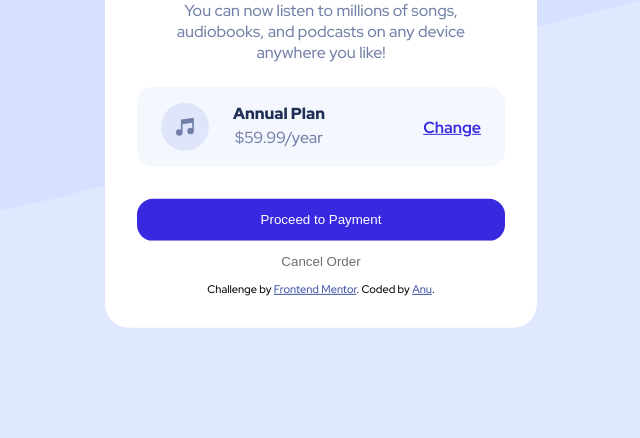
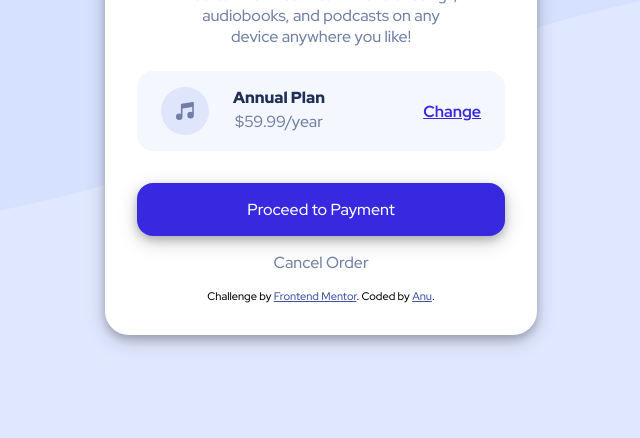
Before and after one commit to anu-codes/subscription-order-summary-card, a plain HTML site: page index.html in a window 1280 px wide. Shown: the part 426-864 px from the top of the page, without its empty margins (319-959 px from the left). Drawn offline with Linux system fonts and the light colour scheme.

Commit message:
basic design complete

```diff
--- a/index.html
+++ b/index.html
@@ -14,19 +14,22 @@
     <title>Order summary</title>
   </head>
   <body>
+    <main>
       <div class="card">
-      <div class="card-img">
-        <img id="head" src="./images/illustration-hero.svg" />
-      </div>
+        <figure>
+          <img id="hero" class="card-img" src="./images/illustration-hero.svg" alt="" aria-hidden="true"/>
+        </figure>
+
         <div class="card-content">
-        <h1>Order Summary</h1>
+          <h1 id="title">Order Summary</h1>
 
-        <p>
+          <p id="description">
             You can now listen to millions of songs, audiobooks, and podcasts on
             any device anywhere you like!
           </p>
 
           <div class="plan-container">
+
             <div class="plan-container-left">
               <img
                 id="music-icon"
@@ -34,27 +37,29 @@
                 alt=""
                 aria-hidden="true"
               />
-            <div>
+              <span>
                 <h2>Annual Plan</h2>
                 <p>$59.99/year</p>
-            </div>
+              </span>
             </div>
 
             <div class="plan-container-right">
               <a id="change" href="#">Change</a>
             </div>
+
           </div>
 
-        <button id="payment">Proceed to Payment</button>
-        <button id="order-cancel">Cancel Order</button>
+          <a id="payment-btn" href="#">Proceed to Payment</a>
+          <a id="cancel-btn" href="#">Cancel Order</a>
 
           <div class="attribution">
-          Challenge by
-          <a href="https://www.frontendmentor.io?ref=challenge" target="_blank">
+            Challenge by <a href="https://www.frontendmentor.io?ref=challenge" target="_blank">
               Frontend Mentor</a>. Coded by
             <a href="https://github.com/anu-codes/order-summary-component-main">Anu</a>.
           </div>
         </div>
       </div>
+    </main>
+
   </body>
 </html>
--- a/style.css
+++ b/style.css
@@ -1,107 +1,132 @@
-@import url('https://fonts.googleapis.com/css2?family=Red+Hat+Display:wght@500;700;900&display=swap');
+@import url("https://fonts.googleapis.com/css2?family=Red+Hat+Display:wght@500;700;900&display=swap");
 
-*{
+:root{
+
+--pale-blue: hsl(225, 100%, 94%);
+--bright-blue: hsl(245, 75%, 52%);
+
+--very-pale-blue: hsl(225, 100%, 98%);
+--desaturated-blue: hsl(224, 23%, 55%);
+--dark-blue: hsl(223, 47%, 23%);
+}
+
+* {
   margin: 0;
   padding: 0;
   box-sizing: border-box;
 }
 
-
 body {
   background-image: url("./images/pattern-background-mobile.svg");
-    background-color: hsl(225, 100%, 94%);
+  background-color: var(--pale-blue);
   background-repeat: no-repeat;
   background-size: contain;
   min-height: 100vh;
-    font-family: 'Red Hat Display', sans-serif;
+  font-family: "Red Hat Display", sans-serif;
   font-size: 16px;
-    position: relative;
-    margin: 2em 0em 2em 0em;
+  margin: 2rem 1.5rem 2rem 1.5rem;
+  display: flex;
+  justify-content: center;
+  align-items: center;
+}
+
+
+main{
+  max-width: 27em;
+  margin: 0 auto;
 }
 
 div.card {
   background-color: rgb(255, 255, 255);
-    max-width: 27em;
-    border-radius: 1.5em;
-    overflow:hidden;
-    position: absolute;
-    left: 50%;
-    top:50%;
-    transform: translate(-50%,-50%);
+  border-radius: 1.5rem;
+  box-shadow: 0 4px 8px 0 rgba(0, 0, 0, 0.2), 0 6px 20px 0 rgba(0, 0, 0, 0.19);
+  overflow: hidden;
 }
 
-.card-content{
-    padding: 2em;
+img[id="hero"]{
+  width: 100%;
+  height: auto;
+}
+
+.card-content {
+  padding: 2rem;
   text-align: center;
 }
 
-
-div.card-content > h1{
-    color: hsl(223, 47%, 23%);
+.card-content > h1 {
+  color: var(--dark-blue);
   font-weight: 900;
-    margin-bottom: 0.5em;
-
+  margin-bottom: 1rem;
 }
 
-div.card-content > p {
-    margin: 0.5em 2em 1.5em 2em;
-    color: hsl(224, 23%, 55%);
+.card-content > p {
+  margin: 0.5rem 2.5rem 1.5rem 2.5rem;
+  color: var(--desaturated-blue);
 }
 
-div.plan-container{
+.plan-container {
   display: flex;
-    justify-content:space-between;
-    background-color: hsl(225, 100%, 98%);
-    border-radius: 1em;
-    padding: 1em 1.5em 1em 1.5em;
+  justify-content: space-between;
+  background-color: var(--very-pale-blue);
+  border-radius: 1rem;
+  padding: 1rem 1.5rem 1rem 1.5rem;
   align-items: center;
-    margin-bottom: 2em;
-
+  margin-bottom: 2rem;
 }
 
-div.plan-container-left{
+.plan-container-left {
   display: flex;
   justify-content: space-between;
 }
 
-div.plan-container-left > div{
-    margin-left:1.5em;
-    color: hsl(224, 23%, 55%);
+.plan-container-left > span {
+  margin-left: 1.5em;
+  color: var(--desaturated-blue);
 }
 
-h2{
+h2 {
   font-size: 1em;
   font-weight: 900;
-    color: hsl(223, 47%, 23%);
-    margin-bottom: 0.2em;
+  color: var(--dark-blue);
+  margin-bottom: 0.2rem;
 }
 
-div.plan-container-right a{
+.plan-container-right a {
   font-weight: 700;
-    color: hsl(245, 75%, 52%);
+  color: var(--bright-blue);
 }
 
-
-
-button{
-    width: 100%;
-    padding: 1em;
-    border-radius: 1.2em;
+.plan-container-right a:hover{
+  text-decoration: none;
+  opacity: 0.7;
 }
 
-button[id="payment"]{
-    background-color: hsl(245, 75%, 52%);
-    border-radius: 1.2em;
-    color:rgb(255, 255, 255);
+a[id="payment-btn"] {
+  display: block;
+  padding: 1rem 1.5rem 1rem 1.5rem;
+  background-color: var(--bright-blue);
+  border-radius: 1rem;
   border: none;
+  text-decoration: none;
+  color: rgb(255, 255, 255);
+  box-shadow: 0 4px 8px 0 rgba(0, 0, 0, 0.2), 0 6px 20px 0 rgba(0, 0, 0, 0.19);
 }
 
-button[id="order-cancel"]{
-    background-color: rgb(255, 255, 255);
-    border-radius: 1em;
-    border: none;
-    color:rgb(116, 108, 108);
+a[id="payment-btn"]:hover{
+ opacity: 0.7;
 }
+
+a[id="cancel-btn"] {
+  display: block;
+  padding: 1rem 2rem 1rem 2rem;
+  text-decoration: none;
+  color: var(--desaturated-blue);
+}
+
+a[id="cancel-btn"]:hover {
+  color:var(--dark-blue);
+}
+
 .attribution {
   font-size: 11px;
   text-align: center;
```
Also changed, not shown: design/preview.PNG (added), 3 other files. Lines whose indentation alone changed are shown as unchanged.
